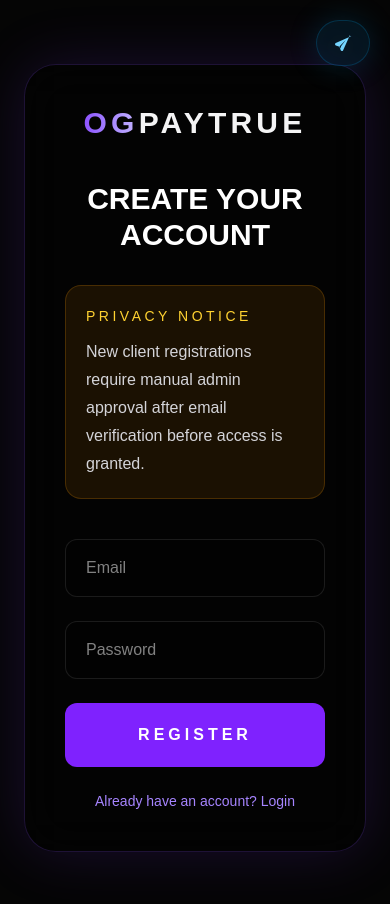
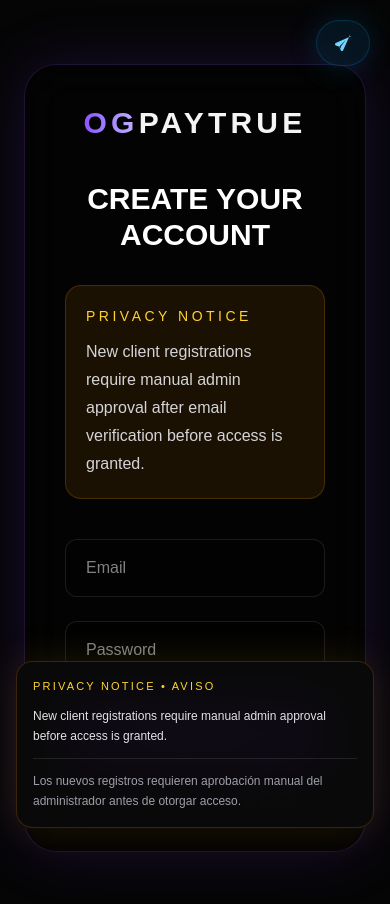
Before and after one commit to Ogpay5/ogpay-store-v1, a Next.js app: page /register in a window 390 px wide. Shown: the top 904 px of the page. Built offline with nearby package versions, Linux system fonts and the light colour scheme; no server answers.

Commit message:
improve mobile alerts and privacy notice

```diff
--- a/app/components/AppAlert.tsx
+++ b/app/components/AppAlert.tsx
@@ -14,33 +14,33 @@ export default function AppAlert() {
   if (!message) return null;
 
   return (
-    <div className="fixed inset-0 z-[9999] flex items-center justify-center bg-black/75 px-6 backdrop-blur-md">
-      <div className="w-full max-w-lg rounded-[2rem] border border-violet-500/30 bg-[#090909] p-8 text-white shadow-[0_0_80px_rgba(124,58,237,0.35)]">
+    <div className="fixed inset-0 z-[9999] flex items-center justify-center overflow-y-auto bg-black/75 px-4 py-6 backdrop-blur-md">
+      <div className="w-full max-w-lg rounded-[1.5rem] border border-violet-500/30 bg-[#090909] p-5 text-white shadow-[0_0_80px_rgba(124,58,237,0.35)] sm:p-8">
         <div className="flex items-center gap-4">
-          <div className="grid h-14 w-14 place-items-center rounded-2xl bg-violet-600 text-2xl font-black">
+          <div className="grid h-12 w-12 shrink-0 place-items-center rounded-2xl bg-violet-600 text-xl font-black sm:h-14 sm:w-14 sm:text-2xl">
             !
           </div>
 
           <div>
-            <h2 className="text-2xl font-black">
+            <h2 className="text-xl font-black sm:text-2xl">
               OGPAYTRUE
             </h2>
 
-            <p className="text-sm uppercase tracking-[0.3em] text-violet-300">
+            <p className="text-xs uppercase tracking-[0.22em] text-violet-300 sm:text-sm sm:tracking-[0.3em]">
               Secure Notice
             </p>
           </div>
         </div>
 
-        <div className="mt-8 rounded-2xl border border-white/10 bg-black/30 p-6">
-          <p className="whitespace-pre-wrap text-lg leading-8 text-zinc-200">
+        <div className="mt-6 max-h-[50vh] overflow-y-auto rounded-2xl border border-white/10 bg-black/30 p-4 sm:mt-8 sm:p-6">
+          <p className="whitespace-pre-wrap break-words text-base leading-7 text-zinc-200 sm:text-lg sm:leading-8">
             {message}
           </p>
         </div>
 
         <button
           onClick={() => setMessage("")}
-          className="mt-8 w-full rounded-2xl bg-violet-600 px-6 py-5 text-lg font-bold uppercase tracking-[0.2em] hover:bg-violet-500"
+          className="mt-6 w-full rounded-2xl bg-violet-600 px-6 py-4 text-base font-bold uppercase tracking-[0.18em] hover:bg-violet-500 sm:mt-8 sm:py-5 sm:text-lg"
         >
           OK
         </button>
--- a/app/login/page.tsx
+++ b/app/login/page.tsx
@@ -125,19 +125,19 @@ export default function LoginPage() {
         </div>
       </section>
 
-      <div className="fixed bottom-5 right-5 z-50 hidden max-w-sm rounded-2xl border border-amber-500/20 bg-[#0a0a0a]/95 p-5 shadow-[0_0_40px_rgba(251,191,36,0.12)] backdrop-blur-xl md:block">
-        <p className="text-xs uppercase tracking-[0.25em] text-amber-300">
+      <div className="fixed bottom-4 left-4 right-4 z-50 rounded-2xl border border-amber-500/20 bg-[#0a0a0a]/95 p-4 shadow-[0_0_40px_rgba(251,191,36,0.12)] backdrop-blur-xl md:left-auto md:right-5 md:max-w-sm md:p-5">
+        <p className="text-[11px] uppercase tracking-[0.2em] text-amber-300 md:text-xs md:tracking-[0.25em]">
           Privacy Notice • Aviso
         </p>
 
-        <div className="mt-3 space-y-3">
-          <p className="text-sm leading-6 text-zinc-200">
+        <div className="mt-3 grid gap-3 md:space-y-3">
+          <p className="text-xs leading-5 text-zinc-200 md:text-sm md:leading-6">
             New client registrations require manual admin approval before access is granted.
           </p>
 
           <div className="h-px bg-white/10"></div>
 
-          <p className="text-sm leading-6 text-zinc-400">
+          <p className="text-xs leading-5 text-zinc-400 md:text-sm md:leading-6">
             Los nuevos registros requieren aprobación manual del administrador antes de otorgar acceso.
           </p>
         </div>
--- a/app/register/page.tsx
+++ b/app/register/page.tsx
@@ -105,19 +105,19 @@ export default function RegisterPage() {
         </div>
       </section>
 
-      <div className="fixed bottom-5 right-5 z-50 hidden max-w-sm rounded-2xl border border-amber-500/20 bg-[#0a0a0a]/95 p-5 shadow-[0_0_40px_rgba(251,191,36,0.12)] backdrop-blur-xl md:block">
-        <p className="text-xs uppercase tracking-[0.25em] text-amber-300">
+      <div className="fixed bottom-4 left-4 right-4 z-50 rounded-2xl border border-amber-500/20 bg-[#0a0a0a]/95 p-4 shadow-[0_0_40px_rgba(251,191,36,0.12)] backdrop-blur-xl md:left-auto md:right-5 md:max-w-sm md:p-5">
+        <p className="text-[11px] uppercase tracking-[0.2em] text-amber-300 md:text-xs md:tracking-[0.25em]">
           Privacy Notice • Aviso
         </p>
 
-        <div className="mt-3 space-y-3">
-          <p className="text-sm leading-6 text-zinc-200">
+        <div className="mt-3 grid gap-3 md:space-y-3">
+          <p className="text-xs leading-5 text-zinc-200 md:text-sm md:leading-6">
             New client registrations require manual admin approval before access is granted.
           </p>
 
           <div className="h-px bg-white/10"></div>
 
-          <p className="text-sm leading-6 text-zinc-400">
+          <p className="text-xs leading-5 text-zinc-400 md:text-sm md:leading-6">
             Los nuevos registros requieren aprobación manual del administrador antes de otorgar acceso.
           </p>
         </div>
```
